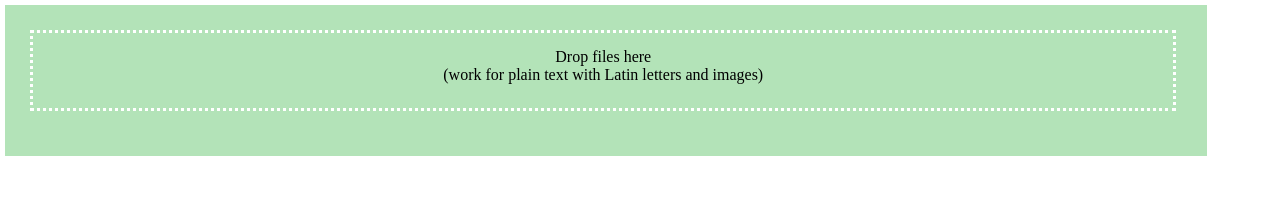
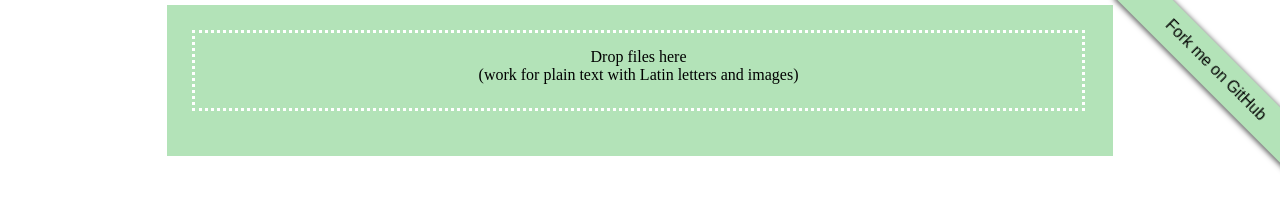
Before and after one commit to oNora/JS-projects, a plain HTML site: page upload_drag_and_drop.html in a window 1280 px wide. Drawn offline with Linux system fonts and the light colour scheme.

Commit message:
update README.md and adding github "fork me" btn

```diff
--- a/entire_contact_form/style.css
+++ b/entire_contact_form/style.css
@@ -15,6 +15,34 @@ body {
 	font-size: 100%;
 	-webkit-font-smoothing: antialiased;
 	padding: 20px;
+}
+/* GitHub btn */
+.btn-GitHub {
+	position: fixed;
+	top: 3.2em;
+	right: -3.7em;
+	display: block;
+	padding: 4px 0;
+	background: #69c773;
+	box-shadow: 1px 1px 5px 1px #666;
+	-webkit-transform: rotate(45deg);
+	-moz-transform: rotate(45deg);
+	-ms-transform: rotate(45deg);
+	-o-transform: rotate(45deg);
+	transform: rotate(45deg);
+	-webkit-user-select: none;
+	-moz-user-select: none;
+	-ms-user-select: none;
+	-o-user-select: none;
+	user-select: none;
+}
+.btn-GitHub a{
+	display: block;
+	padding: .4em 3.5em;
+	color:#000;
+	font-family: Arial;
+	text-align: center;
+	text-decoration: none;
 }
 #page-wrapper{
 	border-top: 5px solid #69c773;
--- a/registration_form_with_validation/style.css
+++ b/registration_form_with_validation/style.css
@@ -4,6 +4,34 @@
 }
 body{
 	padding: 10px;
+}
+/* GitHub btn */
+.btn-GitHub {
+	position: fixed;
+	top: 3.2em;
+	right: -3.7em;
+	display: block;
+	padding: 4px 0;
+	background: #fca000;
+	box-shadow: 1px 1px 5px 1px #666;
+	-webkit-transform: rotate(45deg);
+	-moz-transform: rotate(45deg);
+	-ms-transform: rotate(45deg);
+	-o-transform: rotate(45deg);
+	transform: rotate(45deg);
+	-webkit-user-select: none;
+	-moz-user-select: none;
+	-ms-user-select: none;
+	-o-user-select: none;
+	user-select: none;
+}
+.btn-GitHub a{
+	display: block;
+	padding: .4em 3.5em;
+	color:#000;
+	font-family: Arial;
+	text-align: center;
+	text-decoration: none;
 }
 #page-wrapper {
 	display: inline-block;
--- a/upload_drag_and_drop.html
+++ b/upload_drag_and_drop.html
@@ -2,19 +2,47 @@
 <html>
 	<head>
 	<meta charset="utf-8">
-	<title></title>
+	<title>upload drag and drop</title>
 	<style type="text/css">
 		*{
 			margin: 0px;
 			padding: 0px;
 		}
+		/* GitHub btn */
+		.btn-GitHub {
+			position: fixed;
+			top: 3.2em;
+			right: -3.7em;
+			display: block;
+			padding: 4px 0;
+			background: rgba(105, 199, 115, 0.5);
+			box-shadow: 1px 1px 5px 1px #666;
+			-webkit-transform: rotate(45deg);
+			-moz-transform: rotate(45deg);
+			-ms-transform: rotate(45deg);
+			-o-transform: rotate(45deg);
+			transform: rotate(45deg);
+			-webkit-user-select: none;
+			-moz-user-select: none;
+			-ms-user-select: none;
+			-o-user-select: none;
+			user-select: none;
+		}
+		.btn-GitHub a{
+			display: block;
+			padding: .4em 3.5em;
+			color:#000;
+			font-family: Arial;
+			text-align: center;
+			text-decoration: none;
+		}
 		#wrapper{
-			width: 90%;
+			width: 70%;
 			height: auto;
 			background: rgba(105, 199, 115, 0.5);
 			text-align: center;
 			padding: 25px;
-			margin: 5px;
+			margin: 5px auto;
 		}
 
 		#drop_zone{
@@ -36,6 +64,10 @@
 	</style>
 	</head>
 	<body>
+
+		<div class="btn-GitHub">
+			<a href="http://onora.github.io/forms_and_validations/upload_drag_and_drop.html">Fork me on GitHub</a>
+		</div>
 
 		<div id='wrapper'>
 			<div id="drop_zone">Drop files here <br/>(work for plain text with Latin letters and images)</div>
```
Also changed, not shown: entire_contact_form/index.html (+5 -0 lines), registration_form_with_validation/index.html (+5 -0 lines), README.md.
